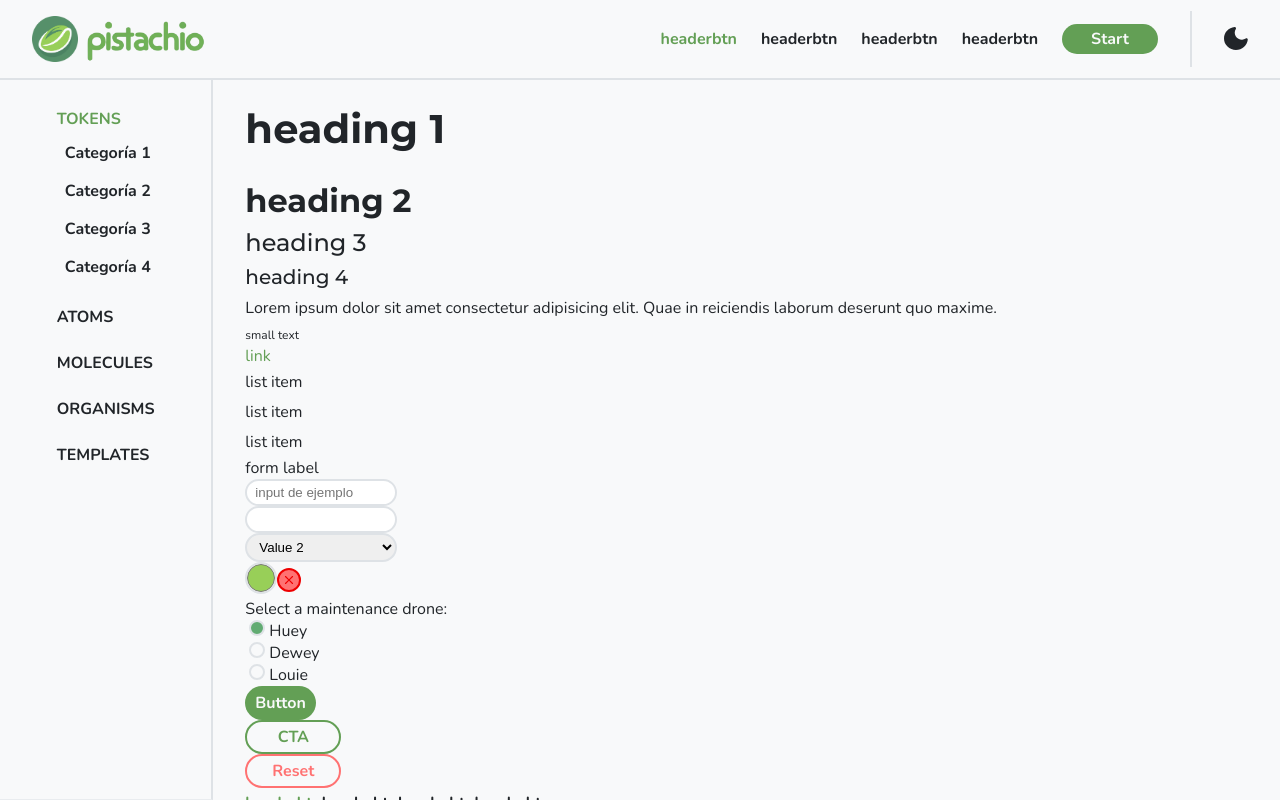
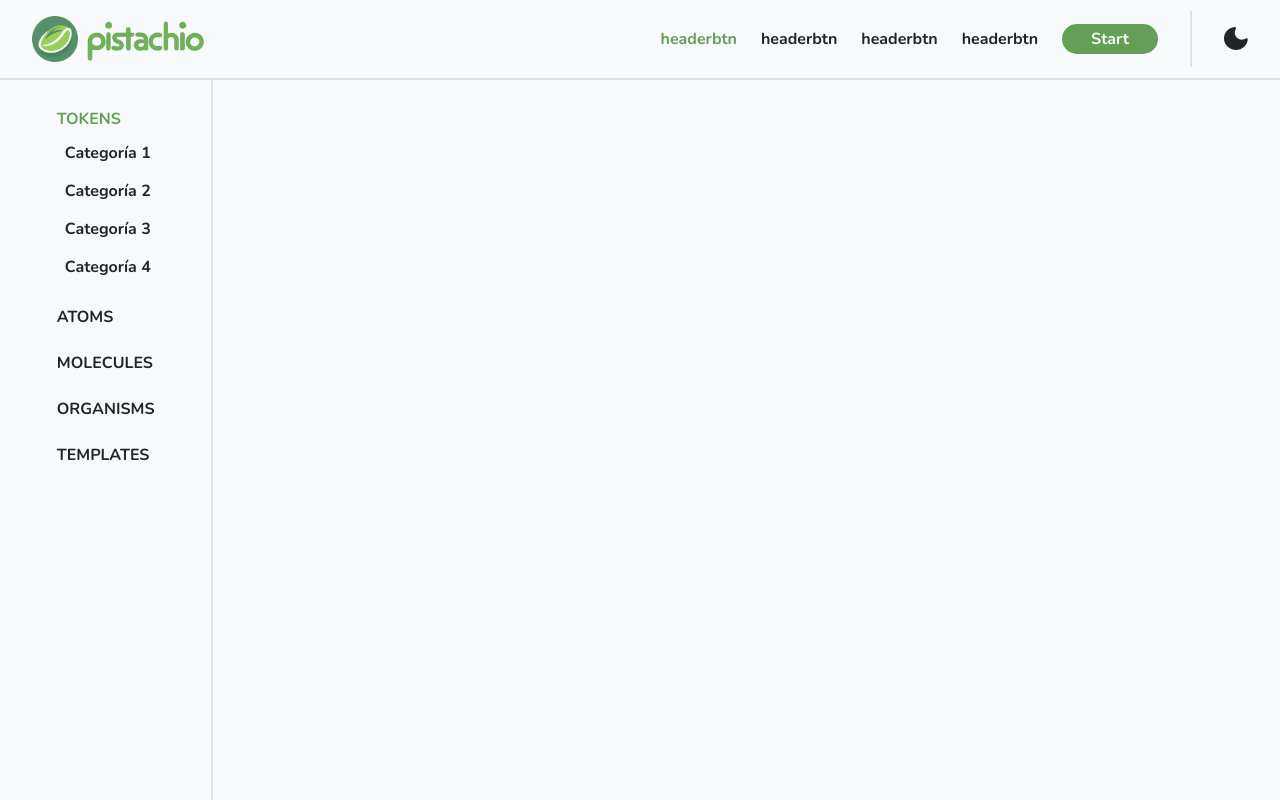
Before and after one commit to devMateos/pistachioCSS, a Vue app: page / in a window 1280 px wide. Built offline with nearby package versions, Linux system fonts and the light colour scheme.

Commit message:
fix(layout): Fixing layout bug

```diff
--- a/src/components/organisms/SideMenu.vue
+++ b/src/components/organisms/SideMenu.vue
@@ -90,6 +90,7 @@ const showMenu = (data) => {
 }
 @media(min-width: 778px) {
   .left-aside {
+    border-bottom: none;
     border-right: var(--border-standard);
   }
   .side-navmenu {
--- a/src/views/HomeView.vue
+++ b/src/views/HomeView.vue
@@ -8,7 +8,7 @@ import SideMenu from '@/components/organisms/SideMenu.vue';
     <Header class="l-header"/>
     <SideMenu class="l-sidebar"/>
     <main class="l-main">
-    <h1>heading 1</h1>
+    <!-- <h1>heading 1</h1>
     <h2>heading 2</h2>
     <h3>heading 3</h3>
     <h4>heading 4</h4>
@@ -130,7 +130,7 @@ import SideMenu from '@/components/organisms/SideMenu.vue';
           stroke-linejoin="round" />
       </svg>
       Next
-    </a>
+    </a> -->
     </main>
   </div>
 </template>
@@ -142,8 +142,6 @@ import SideMenu from '@/components/organisms/SideMenu.vue';
   "header"
   "sidebar"
   "main";
-  grid-template-rows: auto;
-  height: 100vh;
   position: fixed;
   width: 100vw;
 }
@@ -163,7 +161,9 @@ import SideMenu from '@/components/organisms/SideMenu.vue';
     "header header header header header header header header header header header header"
     "sidebar sidebar main main main main main main main main main main";
     grid-template-columns: repeat(12, 1fr);
+    grid-template-rows: auto 1fr;
     height: 100vh;
+
   }
   .l-sidebar {
     overflow-y: auto;
```
